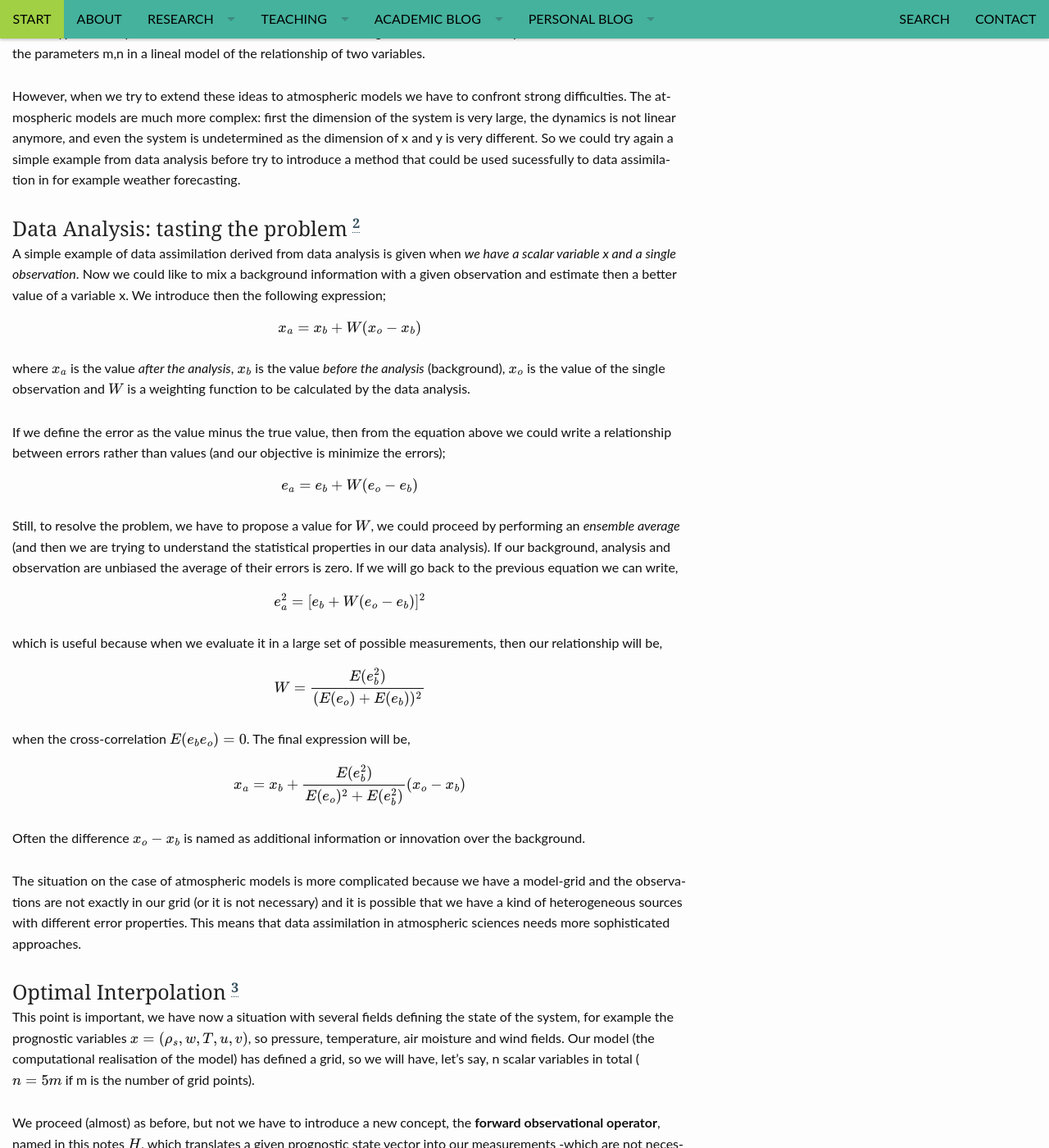
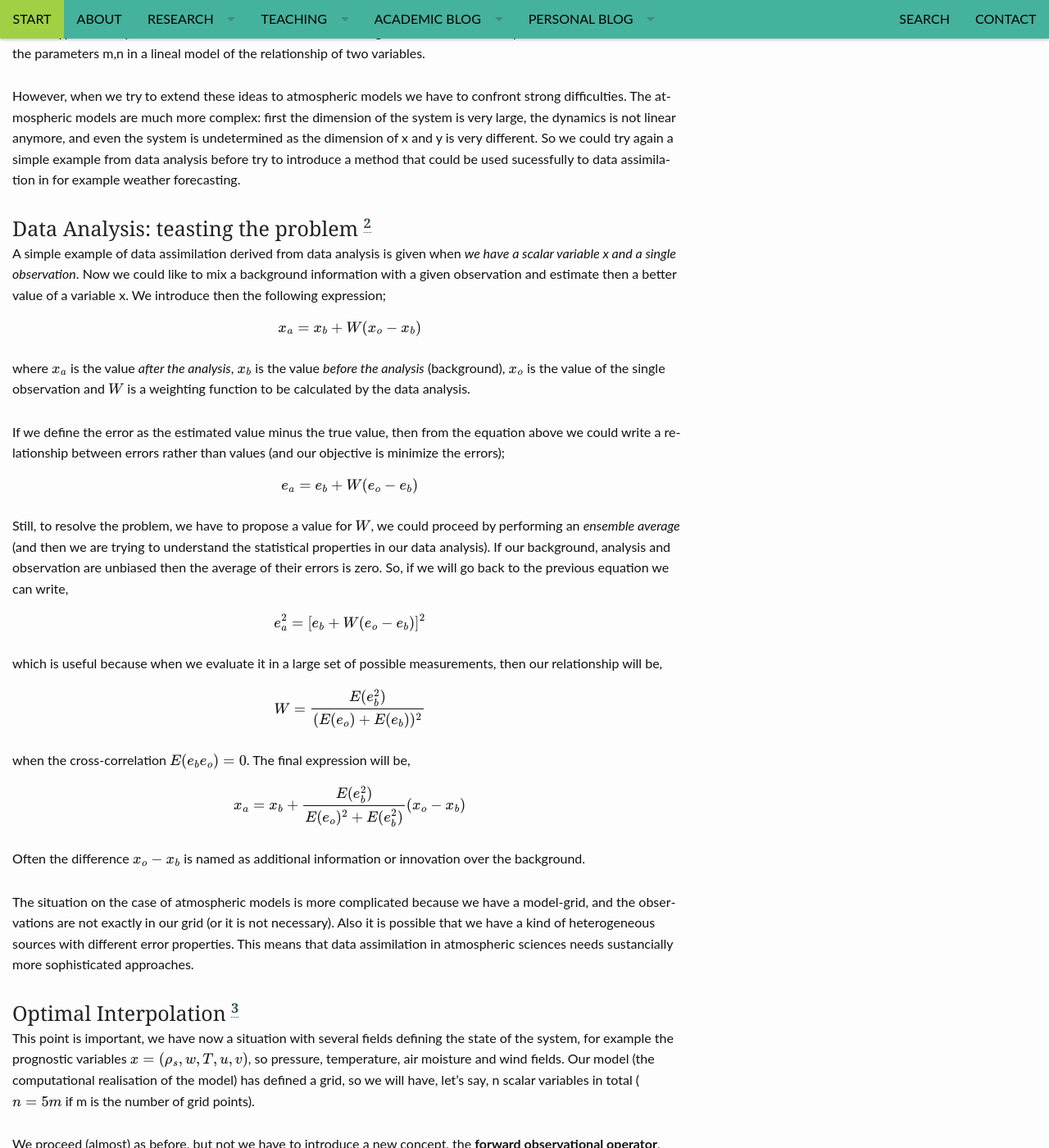
Before and after one commit to RCHG/rchg.github.io, a Jekyll site: the page built from _posts/2015-12-11-Data-Assimilation.md, in a window 1280 px wide and 1400 px high, scrolled down 1861 px. Shown: the whole window at 82% size. Built offline with Jekyll 4.4.1, drawn with Linux system fonts in a browser that asks for light colours; nearby versions of some CDN libraries; formulas are drawn with MathJax 3; comment, search, counter and statistics services are not loaded; some of the changed text lies outside the part shown.

Commit message:
Update 2015-12-11-Data-Assimilation.md

```diff
--- a/_posts/2015-12-11-Data-Assimilation.md
+++ b/_posts/2015-12-11-Data-Assimilation.md
@@ -6,7 +6,7 @@
 teaser: "Introduction to Data Assimilation in NWPM"
 breadcrumb: true
 tags:
-    - [Data Assimilation, NWPM]
+    - [data-assimilation, NWPM]
 categories:
     - science-blog
 header:
@@ -88,7 +88,7 @@
 
 However, when we try to extend these ideas to atmospheric models we have to confront strong difficulties. The atmospheric models are much more complex: first the dimension of the system is very large, the dynamics is not linear anymore, and even the system is undetermined as the dimension of x and y is very different. So we could try again a simple example from data analysis before try to introduce a method that could be used sucessfully to data assimilation in for example weather forecasting.
 
-### Data Analysis: tasting the problem [^5]
+### Data Analysis: teasting the problem [^5]
 
 A simple example of data assimilation derived from data analysis is given when *we have a scalar variable x and a single observation*. Now we could like to mix a background information with a given observation and estimate then a better value of a variable x. We introduce then the following expression;
 
@@ -96,11 +96,11 @@
 
 where $$x_{a}$$ is the value *after the analysis*, $$x_{b}$$ is the value *before the analysis* (background), $$x_{o}$$ is the value of the single observation and $$W$$ is a weighting function to be calculated by the data analysis.
 
-If we define the error as the value minus the true value, then from the equation above we could write a relationship between errors rather than values (and our objective is minimize the errors);
+If we define the error as the estimated value minus the true value, then from the equation above we could write a relationship between errors rather than values (and our objective is minimize the errors);
 
 $$e_{a} = e_{b} + W(e_{o}-e_{b}) $$
 
-Still, to resolve the problem, we have to propose a value for $$W$$, we could proceed by performing an *ensemble average* (and then we are trying to understand the statistical properties in our data analysis). If our background, analysis and observation are unbiased the average of their errors is zero. If we will go back to the previous equation we can write,
+Still, to resolve the problem, we have to propose a value for $$W$$, we could proceed by performing an *ensemble average* (and then we are trying to understand the statistical properties in our data analysis). If our background, analysis and observation are unbiased then the average of their errors is zero. So, if we will go back to the previous equation we can write,
 
 $$e_{a}^{2} = [e_{b} + W(e_{o}-e_{b})]^{2} $$
 
@@ -114,7 +114,7 @@
 
 Often the difference $$x_{o}-x_{b}$$ is named as additional information or innovation over the background.
 
-The situation on the case of atmospheric models is more complicated because we have a model-grid and the observations are not exactly in our grid (or it is not necessary) and it is possible that we have a kind of heterogeneous sources with different error properties. This means that data assimilation in atmospheric sciences needs more sophisticated approaches.
+The situation on the case of atmospheric models is more complicated because we have a model-grid, and the observations are not exactly in our grid (or it is not necessary). Also it is possible that we have a kind of heterogeneous sources with different error properties. This means that data assimilation in atmospheric sciences needs sustancially more sophisticated approaches.
 
 ### Optimal Interpolation [^3]
 
```
